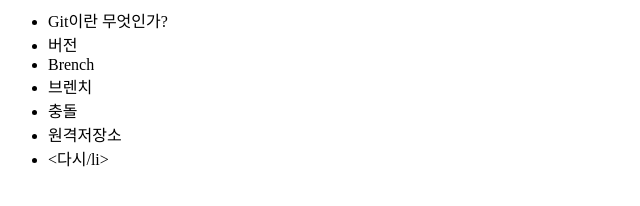
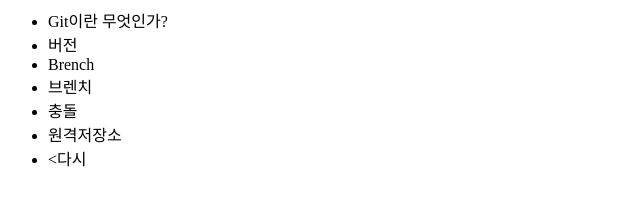
Before and after one commit to anteaterho/Opentutorials_git_anteaterho, a plain HTML site: page index.html in a window 1280 px wide. Shown: the full height of the page, 0-640 px from the left. Drawn offline with Linux system fonts and the light colour scheme.

Commit message:
오타수정

```diff
--- a/index.html
+++ b/index.html
@@ -12,6 +12,6 @@
 		<li>브렌치</li>
 		<li>충돌</li>
 		<li>원격저장소</li>
-		<li><다시/li>
+		<li><다시</li>
 	</ul>
 </html>
```
